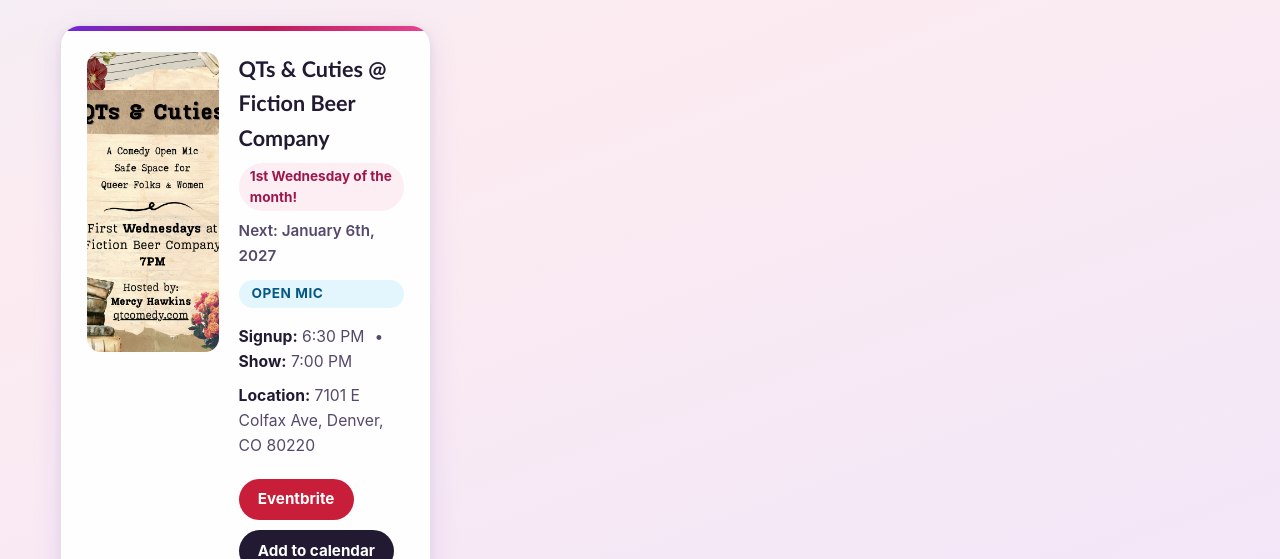
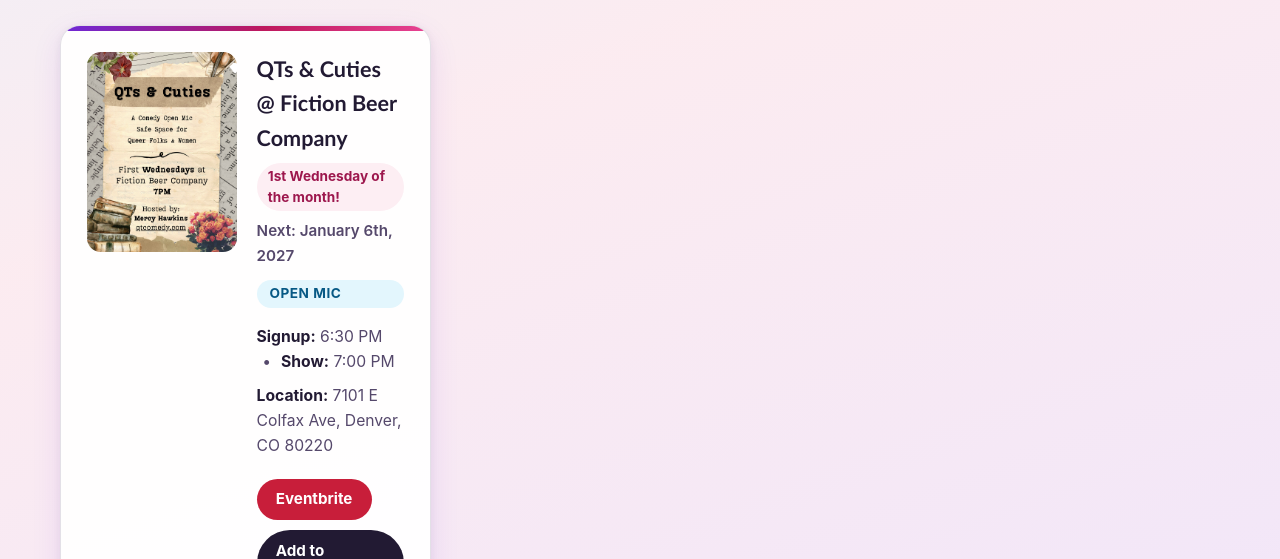
Before and after one commit to mercymecomedy/QTComedyWebsite, an Eleventy site: page src/index.njk in a window 1280 px wide. Shown: the part 541-1100 px from the top of the page. Built offline with nearby package versions, Linux system fonts and the light colour scheme; Eleventy itself is replaced by a stand-in of ours; files that its build step writes are made by us from their sources; files whose address does not match are found by name.

Commit message:
fix(flyers): show full flyer without cropping
Display the flyer at its natural aspect ratio instead of
object-fit: cover with fixed heights, which trimmed detail
off all sides. Drop the hover zoom and the wrong intrinsic
width/height attributes; widen the desktop flyer panel to
150px.

```diff
--- a/src/_includes/event-card.njk
+++ b/src/_includes/event-card.njk
@@ -10,7 +10,7 @@
     <button type="button" class="flyer-open" data-flyer-trigger>
         <img src="{{ event.image }}"
              alt="{{ event.imageAlt or (event.title + ' event flyer') }}"
-             loading="lazy" width="270" height="480">
+             loading="lazy">
     </button>
     {% endif %}
     <div class="event-title">{{ event.title }}</div>
--- a/src/assets/css/main.css
+++ b/src/assets/css/main.css
@@ -491,27 +491,18 @@ h1, h2, h3 {
   overflow: hidden;
 }
 
+/* Full flyer at its natural aspect ratio — never cropped */
 .flyer-open img {
   display: block;
   width: 100%;
-  height: 100%;
-  min-height: 200px;
-  object-fit: cover;
-  object-position: top center;
-  transition: transform 0.25s ease;
+  height: auto;
 }
 
-@media (hover: hover) {
-  .flyer-open:hover img {
-    transform: scale(1.03);
-  }
-}
-
-/* Cards with a flyer: tall flyer panel beside the details on wide screens */
+/* Cards with a flyer: full flyer panel beside the details on wide screens */
 @media (min-width: 640px) {
   .event-card--has-flyer {
     display: grid;
-    grid-template-columns: 132px 1fr;
+    grid-template-columns: 150px 1fr;
     column-gap: 1.25rem;
     align-items: start;
   }
@@ -525,14 +516,7 @@ h1, h2, h3 {
   .event-card--has-flyer > .flyer-open {
     grid-row: 1 / span 99;
     grid-column: 1;
-    height: 100%;
-    max-height: 300px;
-  }
-}
-
-@media (max-width: 639px) {
-  .event-card--has-flyer .flyer-open img {
-    height: 220px;
+    align-self: start;
   }
 }
 
@@ -709,9 +693,5 @@ h1, h2, h3 {
     .event-link:hover {
       transform: none;
     }
-
-    .flyer-open:hover img {
-      transform: none;
-    }
   }
 }
```
